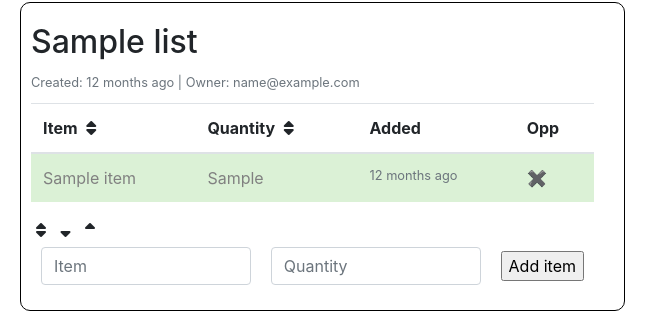
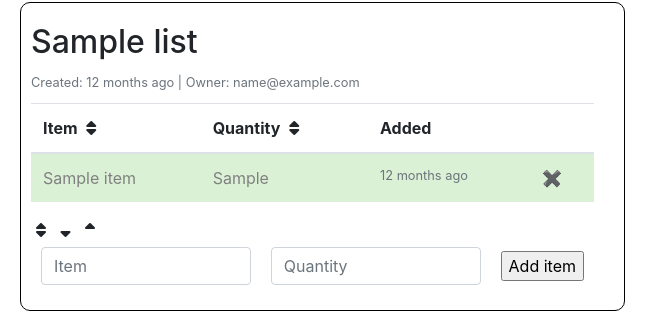
Before and after one commit to twhi/shopping-list, a Django app: page /list/1 in a window 1280 px wide. Shown: the part 212-527 px from the top of the page, without its empty margins (0-668 px from the left). Run offline with Django 3.2, Linux system fonts and the light colour scheme; a user stored in the database is signed in; tables that the repository leaves empty hold one stand-in row (values such as "Sample post"); some libraries are stand-ins or nearby versions.

Commit message:
Resetting fetch list frequency and table headers

```diff
--- a/app/static/app_static/fetchList.js
+++ b/app/static/app_static/fetchList.js
@@ -5,7 +5,7 @@
             $("#list-area").html(data.shopping_list);
         },
         complete: function() {
-            setTimeout(worker.bind(null), 50000000);
+            setTimeout(worker.bind(null), 5000);
         }
     });
 })();
--- a/app/templates/shopping_list_table.html
+++ b/app/templates/shopping_list_table.html
@@ -8,7 +8,7 @@
             <th class="sort-title" data-sort="0">Item <i class="fa fa-fw fa-sort"></i></th>
             <th class="sort-title" data-sort="1">Quantity <i class="fa fa-fw fa-sort"></i></th>
             <th class="hide-mobile" data-sort="2">Added</th>
-            <th>Opp</th>
+            <th></th>
         </tr>
     </thead>
 
```
